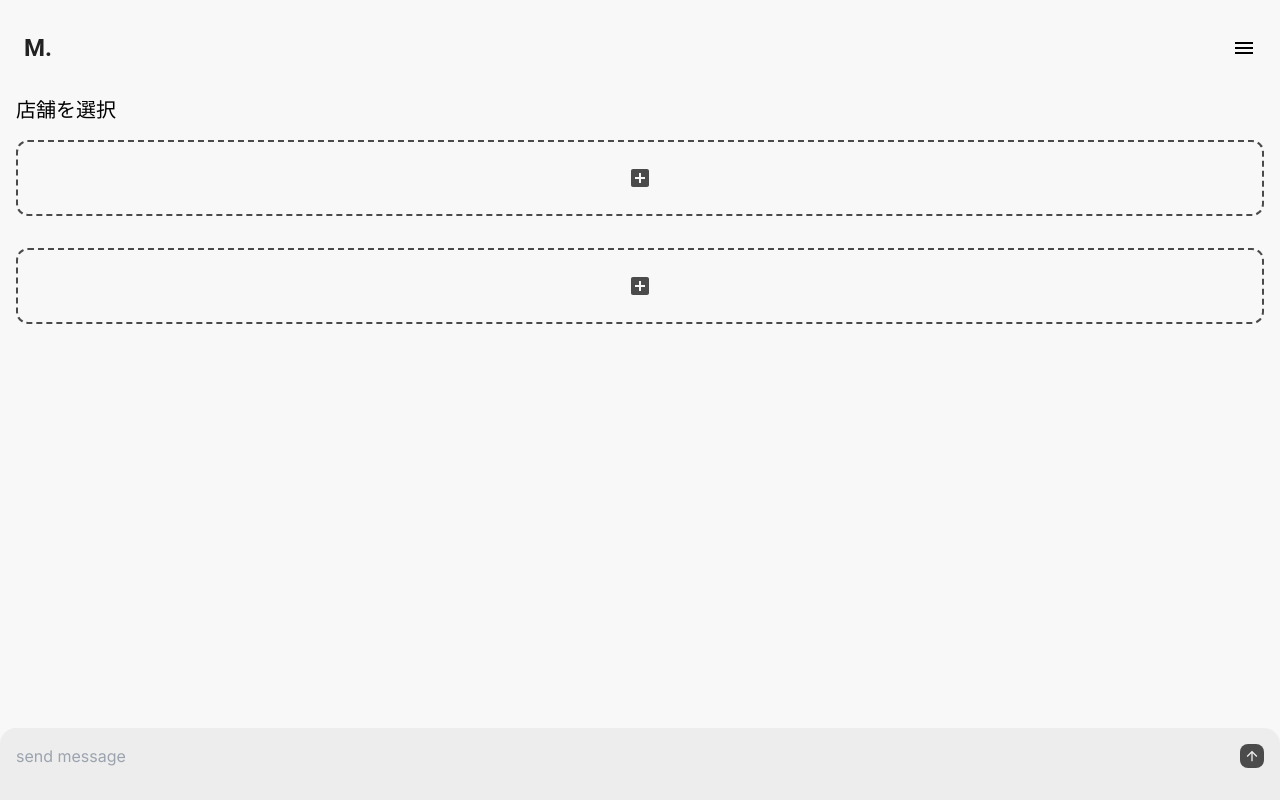
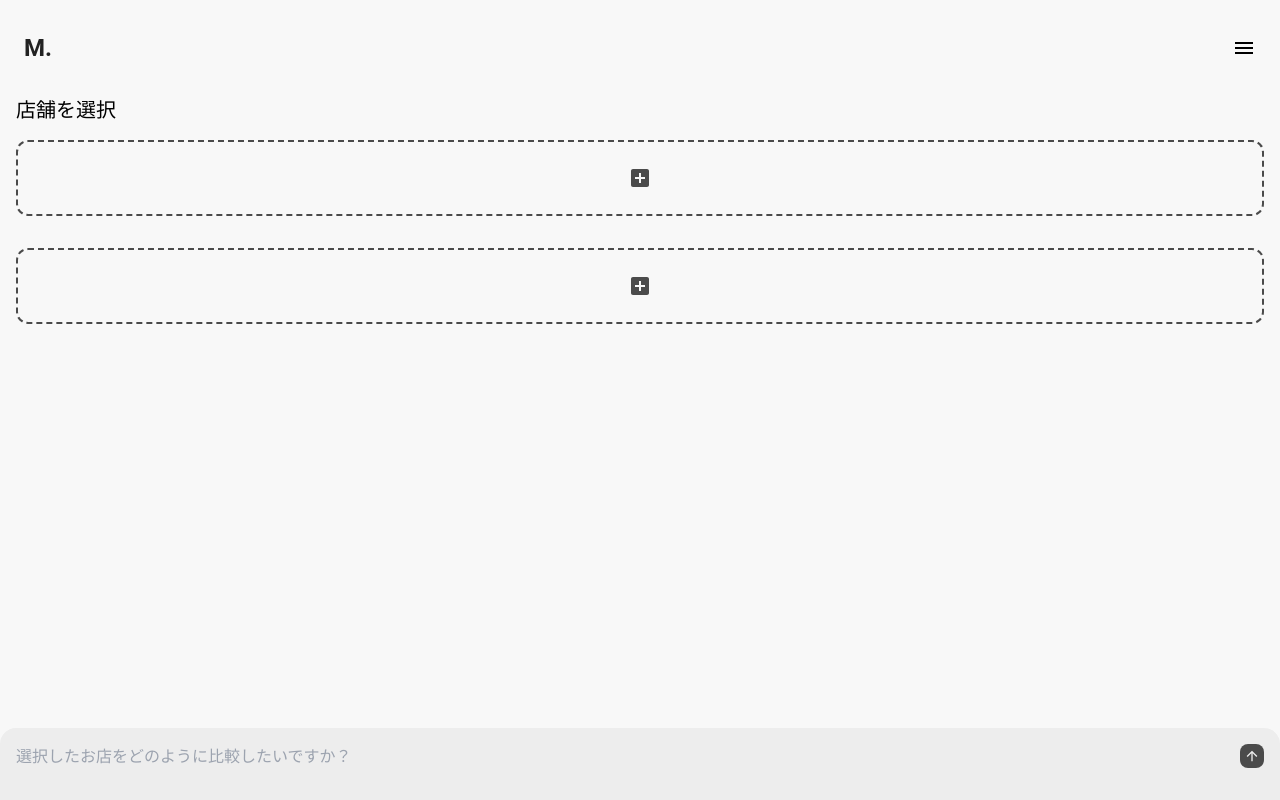
Before and after one commit to rei1011/Kuchikomi-Navi, a Next.js app in the folder frontend/: page /report/input in a window 1280 px wide. Built offline with nearby package versions, Linux system fonts and the light colour scheme.

Commit message:
メッセージ送信エリアを画面下部に固定するようにした

```diff
--- a/frontend/src/app/report-context.tsx
+++ b/frontend/src/app/report-context.tsx
@@ -38,6 +38,8 @@ const useReport = () => {
     if (!selectedStore[0] || !selectedStore[1]) {
       return;
     }
+
+    setCompareMethod("");
 
     const res = await getComparisonReport({
       stores: [selectedStore[0].value, selectedStore[1].value],
--- a/frontend/src/app/report/input/ChatSection.tsx
+++ b/frontend/src/app/report/input/ChatSection.tsx
@@ -4,9 +4,5 @@ import { useReportContext } from "@/app/report-context";
 
 export const ChatSection = () => {
   const { report } = useReportContext();
-  return (
-    <div>
-      <p>{report}</p>
-    </div>
-  );
+  return <div className="w-4/5">{report}</div>;
 };
--- a/frontend/src/app/report/input/SendMessageSection.tsx
+++ b/frontend/src/app/report/input/SendMessageSection.tsx
@@ -4,10 +4,14 @@ import { useReportContext } from "@/app/report-context";
 import { StickyInput } from "@/component/StickyInput";
 
 export const SendMessageSection = () => {
-  const { getReport, setMethod } = useReportContext();
+  const { getReport, setMethod, compareMethod } = useReportContext();
   return (
-    <div>
-      <StickyInput onSubmit={getReport} onChange={setMethod} />
+    <div className="w-full">
+      <StickyInput
+        onSubmit={getReport}
+        onChange={setMethod}
+        value={compareMethod}
+      />
     </div>
   );
 };
--- a/frontend/src/app/report/input/page.tsx
+++ b/frontend/src/app/report/input/page.tsx
@@ -8,14 +8,12 @@ export default function ReportInput() {
     <main className="flex min-h-screen flex-col items-center justify-between pt-4 h-full">
       <div className="flex flex-col gap-4 w-full h-full">
         <AppBar />
-        <div className="flex flex-col gap-8 w-full h-full justify-between">
-          <div className="flex flex-col gap-8 px-4">
-            <AddStoreSection />
-            <ChatSection />
-          </div>
-          <SendMessageSection />
+        <div className="flex flex-col gap-8 px-4 w-full justify-between overscroll-y-auto">
+          <AddStoreSection />
+          <ChatSection />
         </div>
       </div>
+      <SendMessageSection />
     </main>
   );
 }
--- a/frontend/src/component/StickyInput.tsx
+++ b/frontend/src/component/StickyInput.tsx
@@ -4,17 +4,19 @@ import { TextareaAutosize } from "@mui/material";
 type Props = {
   onChange: (e: React.ChangeEvent<HTMLTextAreaElement>) => void;
   onSubmit: () => void;
+  value: string;
 };
 
 export const StickyInput = (props: Props) => {
-  const { onChange, onSubmit } = props;
+  const { onChange, onSubmit, value } = props;
   return (
     <div className="bg-secondary px-4 pt-4 pb-8 rounded-t-2xl flex justify-between items-end gap-4 sticky bottom-0">
       <TextareaAutosize
+        value={value}
         minRows={1}
-        maxRows={15}
+        maxRows={10}
         className="w-full bg-secondary outline-none text-black resize-none"
-        placeholder="send message"
+        placeholder="選択したお店をどのように比較したいですか？"
         onChange={onChange}
       />
       <button
```
Also changed, not shown: 1 other file (tests, documents, lock files or other folders).
